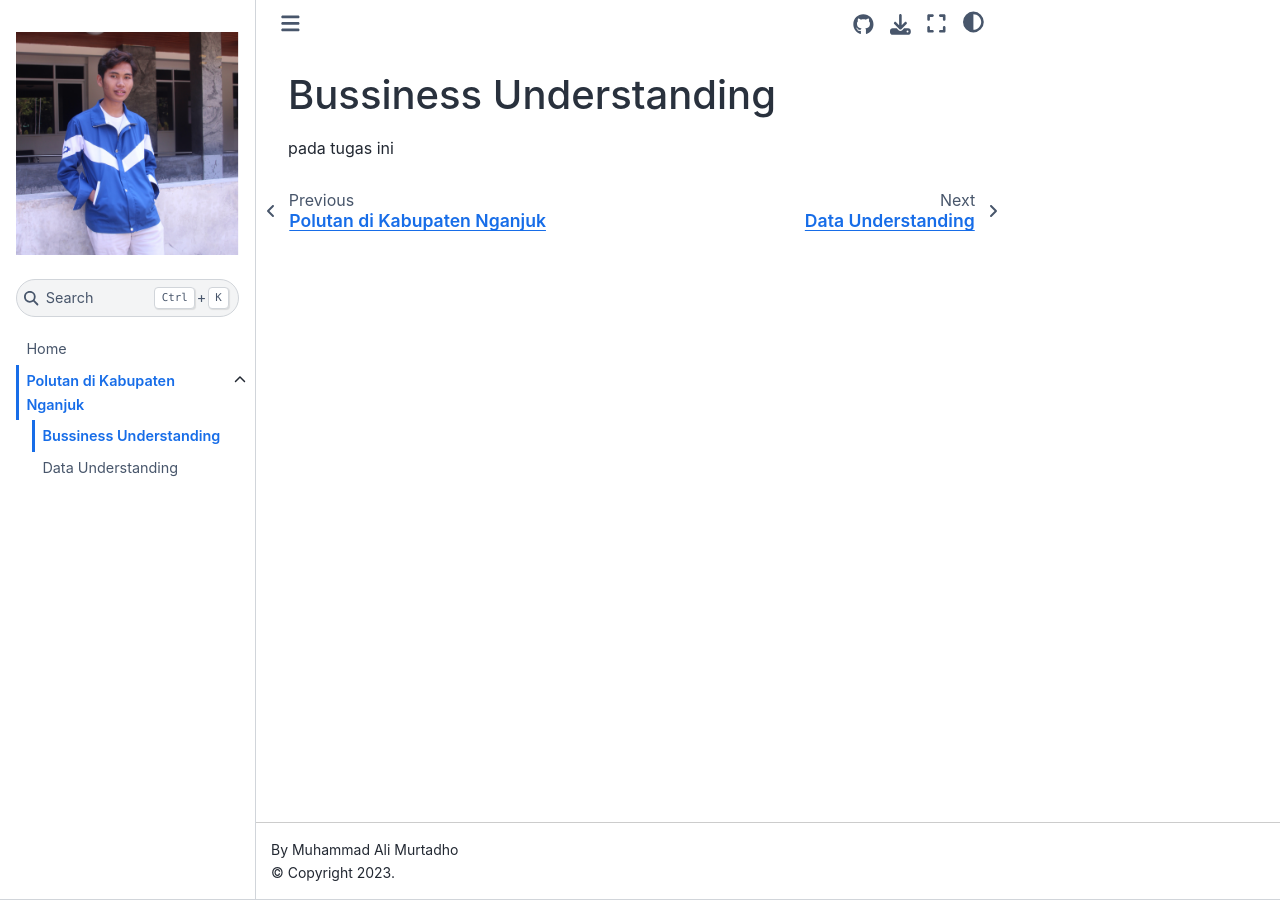
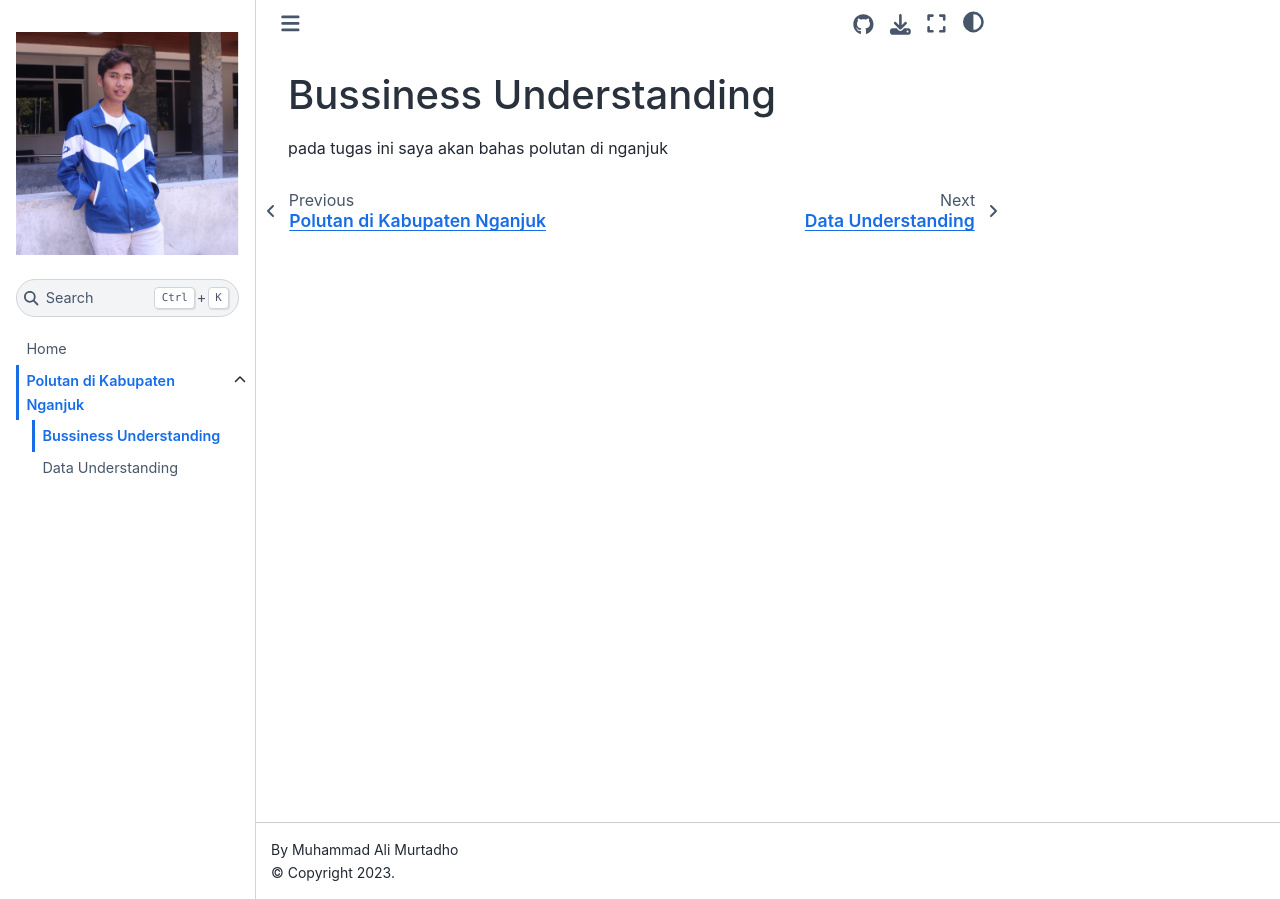
Before and after one commit to itsaalii/PSD, a Jupyter Book: the page built from view/tugas1/bussiness-understanding.md, in a window 1280 px wide. Built offline with Jupyter Book 1.0.4 settings and Sphinx 7.4.7 and the Sphinx Book theme 1.1.4, drawn with Linux system fonts in a browser that asks for light colours.

Commit message:
feat: initial

```diff
--- a/view/tugas1/bussiness-understanding.md
+++ b/view/tugas1/bussiness-understanding.md
@@ -1,2 +1,2 @@
 # Bussiness Understanding
-pada tugas ini
+pada tugas ini saya akan bahas polutan di nganjuk
```
